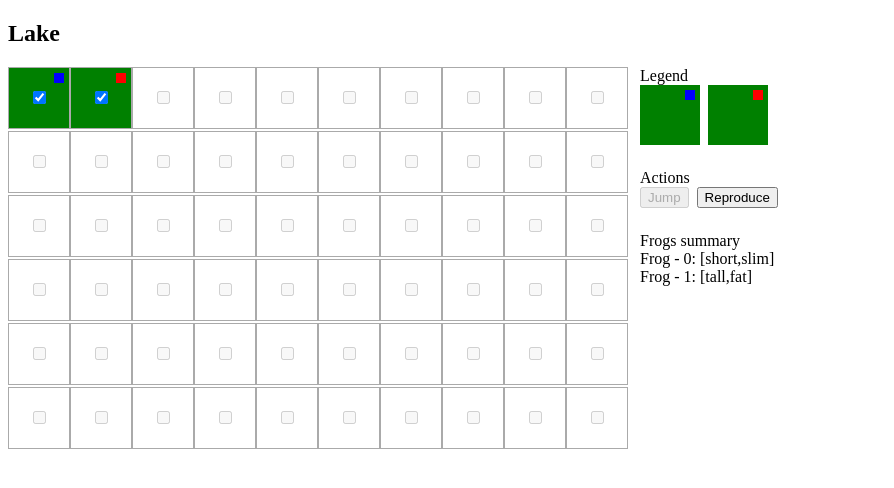
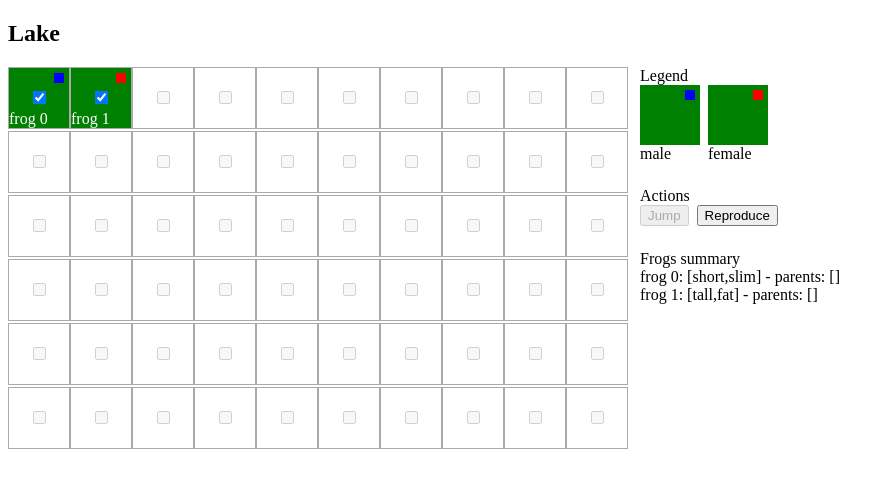
Before and after one commit to mb-dir/lake-of-frogs, a React (Vite) app: page / in a window 1280 px wide. Shown: the top 488 px of the page, without its empty margins (0-894 px from the left). Built offline with nearby package versions, Linux system fonts and the light colour scheme.

Commit message:
Handle ts warnings and add info about frogs

```diff
--- a/src/components/Board/Board.tsx
+++ b/src/components/Board/Board.tsx
@@ -2,6 +2,7 @@ import { useState } from "react";
 import Field from "../Field/Field";
 import Frog from "../Frog/Frog";
 import "./index.css";
+import { frogType } from "../../types";
 
 const Board = () => {
 	const rows = 6;
@@ -10,18 +11,22 @@ const Board = () => {
 	const weightCharacteristics = ["slim", "fat"];
 	const heightCharacteristics = ["tall", "short"];
 
-	const [frogs, setFrogs] = useState([
+	const [frogs, setFrogs] = useState<frogType[]>([
 		{
 			sex: "male",
 			row: 0,
 			col: 0,
 			characteristics: ["short", "slim"],
+			name: "frog 0",
+			parents: [],
 		},
 		{
 			sex: "female",
 			row: 0,
 			col: 1,
 			characteristics: ["tall", "fat"],
+			name: "frog 1",
+			parents: [],
 		},
 	]);
 
@@ -34,14 +39,14 @@ const Board = () => {
 
 	const isTwoFieldsChecked = checkedIndexes.length > 1;
 
+	const checkedFrogs = frogs.filter((frog) =>
+		checkedIndexes.some(
+			(cord) => frog.col === cord.col && frog.row === cord.row
+		)
+	);
+	const checkedFrog = checkedFrogs[0];
+
 	function canFrogJump() {
-		const checkedFrogs = frogs.filter((frog) =>
-			checkedIndexes.some(
-				(cord) => frog.col === cord.col && frog.row === cord.row
-			)
-		);
-
-		const checkedFrog = checkedFrogs[0];
 		const fieldToJump = checkedIndexes.find(
 			(el) => el.col !== checkedFrog?.col || el.row !== checkedFrog?.row
 		);
@@ -64,18 +69,10 @@ const Board = () => {
 				? distance === 2 || distance === 4
 				: distance === 3 || distance === 6;
 
-		console.log(distance);
-
 		return distanceCondition && checkedFieldsCondition;
 	}
 
 	function canFrogsReproduce() {
-		const checkedFrogs = frogs.filter((frog) =>
-			checkedIndexes.some(
-				(cord) => frog.col === cord.col && frog.row === cord.row
-			)
-		);
-
 		if (checkedFrogs.length !== 2) {
 			return false;
 		}
@@ -137,7 +134,7 @@ const Board = () => {
 		);
 	}
 
-	function getAvailableAdjacentPositions(frog) {
+	function getAvailableAdjacentPositions(frog: frogType) {
 		const directions = [
 			{ rowOffset: 0, colOffset: -1 }, // left
 			{ rowOffset: -1, colOffset: -1 }, // top-left
@@ -149,7 +146,9 @@ const Board = () => {
 			{ rowOffset: 1, colOffset: -1 }, // bottom-left
 		];
 
-		const availablePositions = [];
+		const availablePositions: { row: number; col: number }[] = [];
+
+		if (!frog) return availablePositions;
 
 		directions.forEach(({ rowOffset, colOffset }) => {
 			const newRow = frog.row + rowOffset;
@@ -193,11 +192,6 @@ const Board = () => {
 	}
 
 	function reproduce() {
-		const checkedFrogs = frogs.filter((frog) =>
-			checkedIndexes.some(
-				(cord) => frog.col === cord.col && frog.row === cord.row
-			)
-		);
 		const randomNumber = Math.round(Math.random());
 		const fromWhomInheritHeight = checkedFrogs[randomNumber];
 		const fromWhomInheritWeight = checkedFrogs[1 - randomNumber];
@@ -211,19 +205,24 @@ const Board = () => {
 			)[0],
 		];
 
-		const baby = {
+		const baby: frogType = {
 			characteristics: babyCharacteristics,
 			sex: randomNumber === 0 ? "male" : "female",
+			col: 0,
+			row: 0,
+			name: "",
+			parents: [fromWhomInheritHeight.name, fromWhomInheritWeight.name],
 		};
 
 		const mother = checkedFrogs.find((frog) => frog.sex === "female");
 
-		const availablePositions = getAvailableAdjacentPositions(mother);
+		const availablePositions = getAvailableAdjacentPositions(mother!);
 
 		if (availablePositions.length > 0) {
 			const newBabyPosition = availablePositions[0];
 			baby.row = newBabyPosition.row;
 			baby.col = newBabyPosition.col;
+			baby.name = `frog ${frogs.length}`;
 
 			setFrogs([...frogs, baby]);
 			setCheckedIndexes([]);
@@ -239,8 +238,32 @@ const Board = () => {
 				<div className="legend">
 					<span>Legend</span>
 					<div className="next-to-container">
-						<Frog sex="male" />
-						<Frog sex="female" />
+						<div>
+							<Frog
+								frog={{
+									col: 0,
+									row: 0,
+									characteristics: [],
+									parents: [],
+									name: "",
+									sex: "male",
+								}}
+							/>
+							<span>male</span>
+						</div>
+						<div>
+							<Frog
+								frog={{
+									col: 0,
+									row: 0,
+									characteristics: [],
+									parents: [],
+									name: "",
+									sex: "female",
+								}}
+							/>
+							<span>female</span>
+						</div>
 					</div>
 				</div>
 				<div className="actions">
@@ -260,7 +283,8 @@ const Board = () => {
 					{(frogs || []).map((frog, index) => {
 						return (
 							<div key={index}>
-								Frog - {index}: [{frog.characteristics.join()}]
+								{frog.name}: [{frog.characteristics.join()}] - parents: [
+								{frog.parents.join()}]
 							</div>
 						);
 					})}
--- a/src/components/Field/Field.tsx
+++ b/src/components/Field/Field.tsx
@@ -1,5 +1,6 @@
 import "./index.css";
 import Frog from "../Frog/Frog";
+import { frogType } from "../../types";
 
 const Field = ({
 	frog,
@@ -9,12 +10,14 @@ const Field = ({
 	isDisabled,
 	setCheckedIndexes,
 }: {
-	frog?: { sex: string };
+	frog?: frogType;
 	isChecked: boolean;
 	col: number;
 	row: number;
 	isDisabled: boolean;
-	setCheckedIndexes: (newIndexes: { col: number; row: number }[]) => void;
+	setCheckedIndexes: React.Dispatch<
+		React.SetStateAction<{ col: number; row: number }[]>
+	>;
 }) => {
 	function toggleFrog({ target }: React.ChangeEvent<HTMLInputElement>) {
 		if (target.checked) {
@@ -35,7 +38,7 @@ const Field = ({
 				checked={isChecked}
 				disabled={isDisabled}
 			/>
-			{frog && <Frog sex={frog.sex} className="field__frog" />}
+			{frog && <Frog frog={frog} className="field__frog" />}
 		</label>
 	);
 };
--- a/src/components/Frog/Frog.tsx
+++ b/src/components/Frog/Frog.tsx
@@ -1,12 +1,14 @@
 import "./index.css";
-const Frog = ({ sex, className }: { sex: string; className?: string }) => {
+import { frogType } from "../../types";
+const Frog = ({ frog, className }: { frog: frogType; className?: string }) => {
 	return (
 		<div className={`frog ${className}`}>
 			<div
-				className={`frog__sex ${sex === "male" ? "frog__sex--male" : ""} ${
-					sex === "female" ? "frog__sex--female" : ""
+				className={`frog__sex ${frog.sex === "male" ? "frog__sex--male" : ""} ${
+					frog.sex === "female" ? "frog__sex--female" : ""
 				}`}
 			></div>
+			<div className="frog__name">{frog.name}</div>
 		</div>
 	);
 };
--- a/src/components/Frog/index.css
+++ b/src/components/Frog/index.css
@@ -21,3 +21,9 @@
 .frog__sex--female {
 	background-color: red;
 }
+
+.frog__name {
+	position: absolute;
+	bottom: 0;
+	color: white;
+}
--- /dev/null
+++ b/src/types.ts
@@ -0,0 +1,8 @@
+export type frogType = {
+	col: number;
+	row: number;
+	characteristics: string[];
+	parents: string[];
+	name: string;
+	sex: "male" | "female";
+};
```
